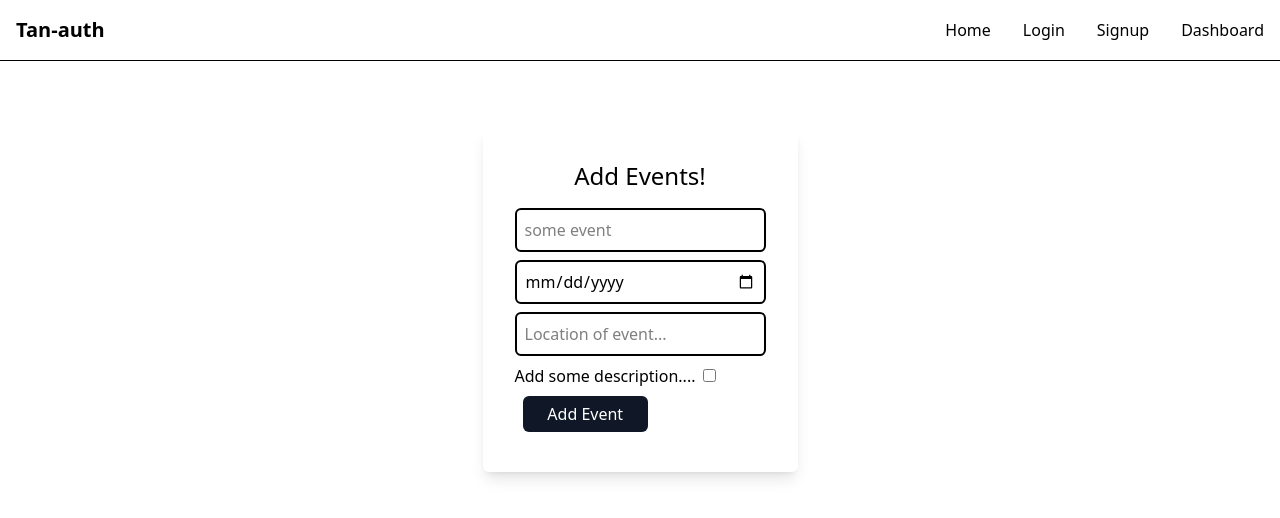
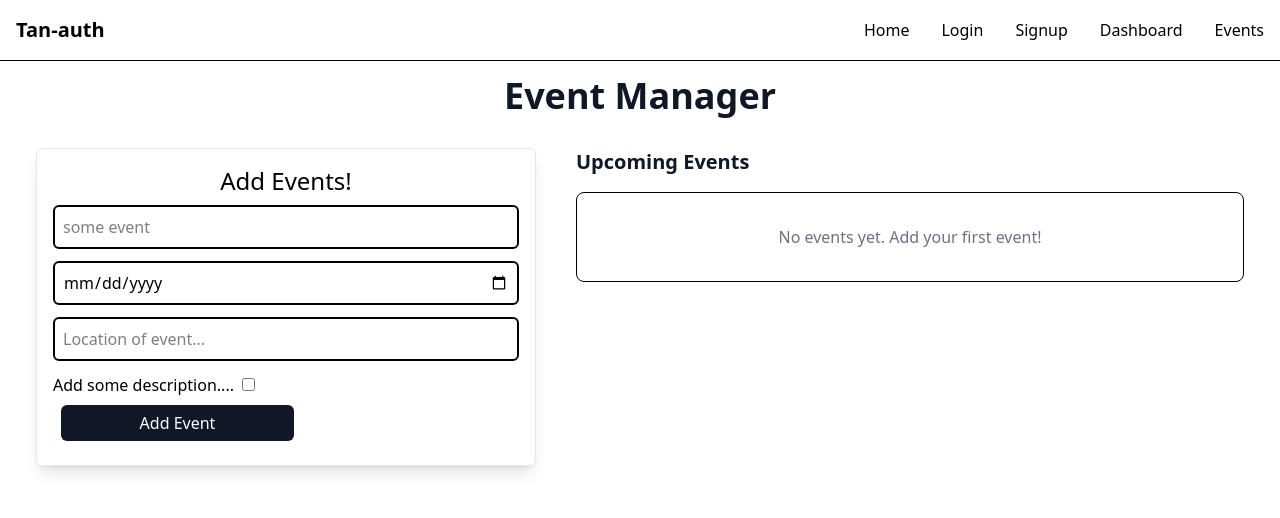
Before and after one commit to bikeshresthaa/react-hook-form, a React (Vite) app: page /event in a window 1280 px wide. Shown: the top 518 px of the page. Built offline with nearby package versions, Linux system fonts and the light colour scheme; sample sign-in values are in the browser's storage.

Commit message:
Fix styles in event page

```diff
--- a/src/routes/__root.tsx
+++ b/src/routes/__root.tsx
@@ -9,7 +9,7 @@ interface MyRouterContext {
 export const Route = createRootRouteWithContext<MyRouterContext>()({
   component: () => {
     return (
-      <div>
+      <div className="w-full p-8">
 
         <nav className="bg-neutral-primary fixed w-full z-20 top-0 start-0 border-b border-default">
           <div className="max-w-screen-xl flex flex-wrap items-center justify-between mx-auto p-4">
@@ -30,13 +30,16 @@ export const Route = createRootRouteWithContext<MyRouterContext>()({
                 <li>
                   <a href="/dashboard" className="py-2 px-3 text-heading rounded hover:bg-neutral-tertiary md:hover:bg-transparent md:border-0 md:hover:text-fg-brand md:p-0 md:dark:hover:bg-transparent">Dashboard</a>
                 </li>
+                <li>
+                  <a href="/event" className="py-2 px-3 text-heading rounded hover:bg-neutral-tertiary md:hover:bg-transparent md:border-0 md:hover:text-fg-brand md:p-0 md:dark:hover:bg-transparent">Events</a>
+                </li>
 
               </ul>
             </div>
           </div>
         </nav>
 
-        <div className="pt-20">
+        <div className="pt-10">
           <Outlet />
 
         </div>
--- a/src/routes/_authenticated/event.tsx
+++ b/src/routes/_authenticated/event.tsx
@@ -3,21 +3,22 @@ import useEventStore from "../../store/eventStore";
 import { useShallow } from "zustand/shallow";
 import { useForm } from "react-hook-form";
 import { zodResolver } from "@hookform/resolvers/zod"
-import { UserEventSchema, type StoredUserEventType, type UserEventType } from "../../types/types";
+import { UserEventSchema, type UserEventType, type StoredUserEventType } from "../../types/types";
 import { FormField } from "../../components/FormField";
 
 export const Route = createFileRoute('/_authenticated/event')({
   component: Event,
 })
 
-function Event(){
+function Event() {
   const { auth } = Route.useRouteContext();
+  const userID = auth.user?.id
 
-  const { register, handleSubmit, reset, formState: { errors, isValid, isSubmitted, isSubmitting, }, watch, } = useForm({
+  const { register, handleSubmit, reset, formState: { errors, isSubmitting, }, watch, } = useForm({
     resolver: zodResolver(UserEventSchema)
   })
 
-  const { addEvent, getEvents, deleteEvent } = useEventStore(
+  const { addEvent, getEvents, removeEvent } = useEventStore(
     useShallow((state) => ({
       addEvent: state.addEvent,
       getEvents: state.getEvents,
@@ -25,15 +26,17 @@ function Event(){
     }))
   );
 
+  const userEvents = userID ? getEvents(userID) : [];
+
   const watchAddDescription = watch("addDescription");
 
   const onSubmit = (eventData: UserEventType) => {
-    const userID = auth.user?.id
-    if(!userID) {
+
+    if (!userID) {
       return
     }
     const newEvent: StoredUserEventType = {
-      id: crypto.randomUUID(),
+      eventID: crypto.randomUUID(),
       eventDate: eventData.eventDate,
       eventName: eventData.eventName,
       addDescription: eventData.addDescription,
@@ -45,11 +48,17 @@ function Event(){
   }
 
   return (
-    <div className="min-h-[calc(100vh - 5rem)] flex justify-center items-center bg-white p-8">
-      <div className="flex justify-center items-center bg-white p-4">
-        <div className="w-full max-w-md shadow-lg rounded-md bg-white p-8 flex flex-col justify-evenly">
-          <h2 className="text-center font-medium text-2xl mb-4">Add Events!</h2>
-          <form onSubmit={handleSubmit(onSubmit)} className="flex flex-1 flex-col gap-2">
+    <div className="min-h-[calc(100vh - 5rem)] bg-white p-1">
+      <div className="mx-auto max-w-7xl">
+        <h1 className="mb-8 text-center text-3xl font-bold text-gray-900 md:text-4xl">Event Manager</h1>
+      </div>
+
+      <div className="grid gap-10 md:grid-cols-2 lg:grid-cols-[500px_1fr]">
+        {/* left form */}
+        <div className="w-full">
+          <div className="shadow-lg border border-gray-200 rounded-md bg-white p-4">
+            <h2 className="text-center font-medium text-2xl mb-2">Add Events!</h2>
+            <form onSubmit={handleSubmit(onSubmit)} className="flex flex-col gap-3">
               <FormField
                 type="text"
                 placeholder="some event"
@@ -103,11 +112,107 @@ function Event(){
                 <button disabled={isSubmitting} className="flex m-2 justify-center p-1.5 rounded-md w-1/2 self-center bg-gray-900 text-white hover:bg-gray-800" type="submit">
                   <span>Add Event</span>
                 </button>
-              <p className="flex justify-center self-center">{!isValid && isSubmitted && <span className="text-red-700">Invalid Entry!</span>}</p>
               </div>
             </form>
           </div>
         </div>
+
+        {/* events on right */}
+        <div className="w-full">
+          <h2 className="mb-4 text-xl font-semibold text-gray-900">Upcoming Events</h2>
+
+          {
+            userEvents.length === 0 ? (
+              <div className="rounded-lg border border-black p-8 text-center">
+                <p className="text-gray-500">
+                  No events yet. Add your first event!
+                </p>
+              </div>
+            ) : (
+
+              <div className="grid gap-4 sm:grid-cols-1 lg:grid-cols-2">
+                {
+                  userEvents?.map((event) => {
+                    return (
+                      <div key={event.eventID} className="group relative border border-black rounded-md p-2 transition-all hover-shadow-lg">
+                        {/* card header */}
+                        <div className="pb-2">
+                          <div className="flex items-start justify-between">
+                            <div className="text-lg font-semibold text-gray-900">{event.eventName}</div>
+
+                            <button onClick={() => {
+                              if(!userID) {
+                                return
+                              }
+                              removeEvent(userID, event.eventID)
+                            }} className="h-8 w-8 text-muted-foreground opacity-0 transition-opacity hover:text-destructive group-hover:opacity-100"><svg className="h-4 w-4" xmlns="http://www.w3.org/2000/svg" fill="none" viewBox="0 0 24 24" stroke-width="1.5" stroke="currentColor">
+                              <path stroke-linecap="round" stroke-linejoin="round" d="m14.74 9-.346 9m-4.788 0L9.26 9m9.968-3.21c.342.052.682.107 1.022.166m-1.022-.165L18.16 19.673a2.25 2.25 0 0 1-2.244 2.077H8.084a2.25 2.25 0 0 1-2.244-2.077L4.772 5.79m14.456 0a48.108 48.108 0 0 0-3.478-.397m-12 .562c.34-.059.68-.114 1.022-.165m0 0a48.11 48.11 0 0 1 3.478-.397m7.5 0v-.916c0-1.18-.91-2.164-2.09-2.201a51.964 51.964 0 0 0-3.32 0c-1.18.037-2.09 1.022-2.09 2.201v.916m7.5 0a48.667 48.667 0 0 0-7.5 0" />
+                            </svg>
+                            </button>
+                          </div>
+                        </div>
+
+                        {/* card content */}
+                        <div className="space-y-3">
+                          {
+                            event.description && (
+                              <p className="text-small">{event.description}</p>
+                            )
+                          }
+                          <div className="flex flex-col gap-2 text-sm">
+                            <div className="flex items-center gap-2">
+                              <svg xmlns="http://www.w3.org/2000/svg" fill="none" viewBox="0 0 24 24" stroke-width="1.5" stroke="currentColor" className="h-4 w-4">
+                                <path stroke-linecap="round" stroke-linejoin="round" d="M15 10.5a3 3 0 1 1-6 0 3 3 0 0 1 6 0Z" />
+                                <path stroke-linecap="round" stroke-linejoin="round" d="M19.5 10.5c0 7.142-7.5 11.25-7.5 11.25S4.5 17.642 4.5 10.5a7.5 7.5 0 1 1 15 0Z" />
+                              </svg>
+
+                              <span>{event.venue}</span>
+                            </div>
+
+                            <div className="flex items-center gap-2">
+                              <svg xmlns="http://www.w3.org/2000/svg" fill="none" viewBox="0 0 24 24" stroke-width="1.5" stroke="currentColor" className="h-4 w-4">
+                                <path stroke-linecap="round" stroke-linejoin="round" d="M6.75 3v2.25M17.25 3v2.25M3 18.75V7.5a2.25 2.25 0 0 1 2.25-2.25h13.5A2.25 2.25 0 0 1 21 7.5v11.25m-18 0A2.25 2.25 0 0 0 5.25 21h13.5A2.25 2.25 0 0 0 21 18.75m-18 0v-7.5A2.25 2.25 0 0 1 5.25 9h13.5A2.25 2.25 0 0 1 21 11.25v7.5" />
+                              </svg>
+
+                              <span>{event.eventDate.toLocaleString('en-US', { year: 'numeric', month: 'long', day: 'numeric' })}</span>
+
+                            </div>
+                          </div>
+                        </div>
+
+                      </div>
+
+                      // <div key={event.eventID} className="bg-neutral-primary-soft p-6 border border-default rounded-base shadow-xs hover:bg-neutral-secondary-medium">
+                      //   <h5 className="mb-2 text-xl font-semibold">{event.eventName}</h5>
+                      //   <span className="flex flex-wrap gap-2 mb-2">
+                      //     {event.venue}
+                      //   </span>
+                      //   <span className="inline-flex items-center bg-brand-softer border border-brand-subtle text-fg-brand-strong text-sm px-2 py-1 rounded">
+                      //     {event.eventDate.toLocaleString('en-US', { year: 'numeric', month: 'long', day: 'numeric' })}
+                      //   </span>
+                      //   <p className="text-body mb-4">{event.description}</p>
+                      //   <button type="button" onClick={() => {
+                      //     if (!userID) {
+                      //       return
+                      //     }
+                      //     removeEvent(userID, event.eventID)
+                      //   }} className="text-white bg-red-800 hover:bg-red-900 rounded-base text-sm px-4 py-2">Remove</button>
+                      // </div>
+                    )
+                  })
+                }
+
+              </div>
+            )
+          }
+
+
+        </div>
+      </div>
+
+
+
+
     </div>
   )
 
--- a/src/store/eventStore.tsx
+++ b/src/store/eventStore.tsx
@@ -14,7 +14,10 @@ const useEventStore = create(
         },
         getEvents: (userID) => {
           const currentUserEvents = get().userEvents[userID] || []
-          return currentUserEvents;
+          return currentUserEvents.map((event) => ({
+            ...event,
+            eventDate: new Date(event.eventDate),
+          }));
         },
         removeEvent: (userID, eventID) => {
           set((state) => ({
--- a/src/types/types.ts
+++ b/src/types/types.ts
@@ -99,9 +99,9 @@ export type InputFieldProps<T extends FieldValues> = {
 }
 
 export type EventStore = {
-  userEvents: Record<string, UserEventType[]>;
-  addEvent: (userId: string, event: UserEventType) => void;
-  getEvents: (userId: string) => UserEventType[];
+  userEvents: Record<string, StoredUserEventType[]>;
+  addEvent: (userId: string, event: StoredUserEventType) => void;
+  getEvents: (userId: string) => StoredUserEventType[];
   removeEvent: (userId: string, eventID: string) => void;
 }
 
@@ -132,6 +132,7 @@ export type UserSignUpDataType = z.infer<typeof UserSignUpSchema>
 
 export type UserEventType = z.infer<typeof UserEventSchema>
 
-export type StoredUserEventType = UserEventType & {
-  id: string;
+export type StoredUserEventType = Omit<UserEventType, "eventDate"> & {
+  eventID: string;
+  eventDate: Date | string;
 }
```
Lines whose indentation alone changed are shown as unchanged.
